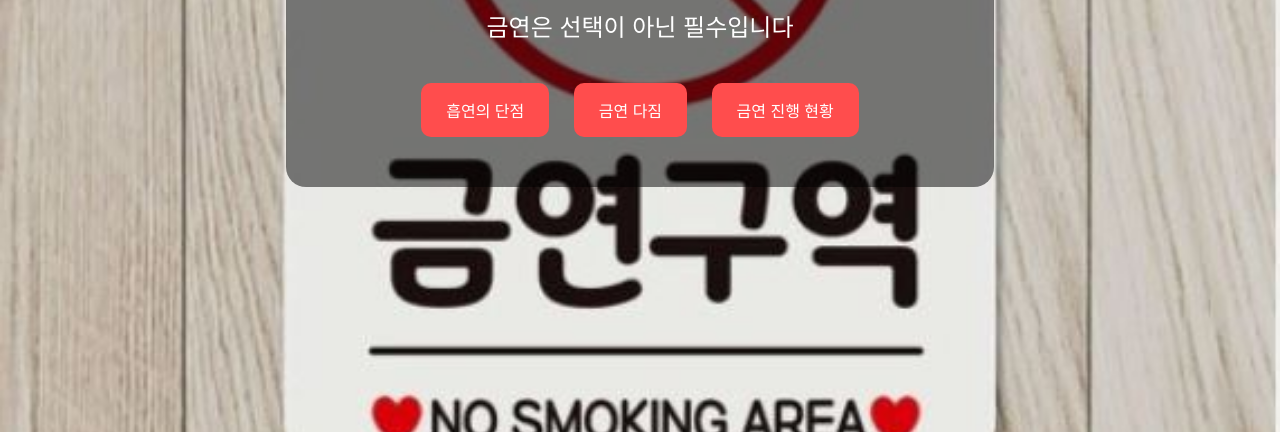
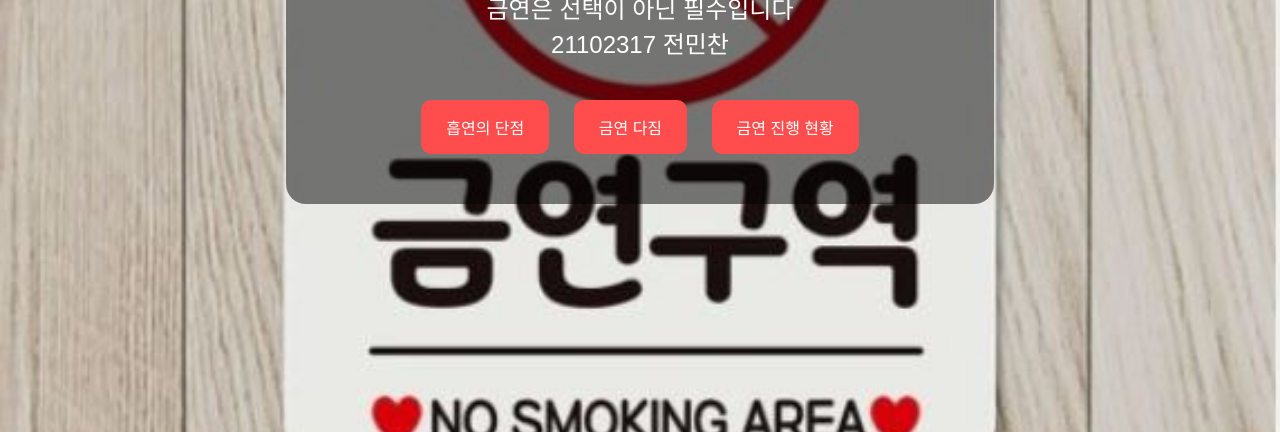
Before and after one commit to minchan18/smokefreezone, a plain HTML site: page index.html in a window 1280 px wide. Shown: the part 368-800 px from the top of the page. Drawn offline with Linux system fonts and the light colour scheme.

Commit message:
Update index.html

```diff
--- a/index.html
+++ b/index.html
@@ -61,7 +61,8 @@
 <body>
   <div class="container">
     <h1>당신의 건강, 지금부터 지키세요</h1>
-    <p>금연은 선택이 아닌 필수입니다</p>
+    <p>금연은 선택이 아닌 필수입니다<br>21102317 전민찬
+    </p>
     <div class="buttons">
       <a href="danger.html">흡연의 단점</a>
       <a href="promise.html">금연 다짐</a>
```
